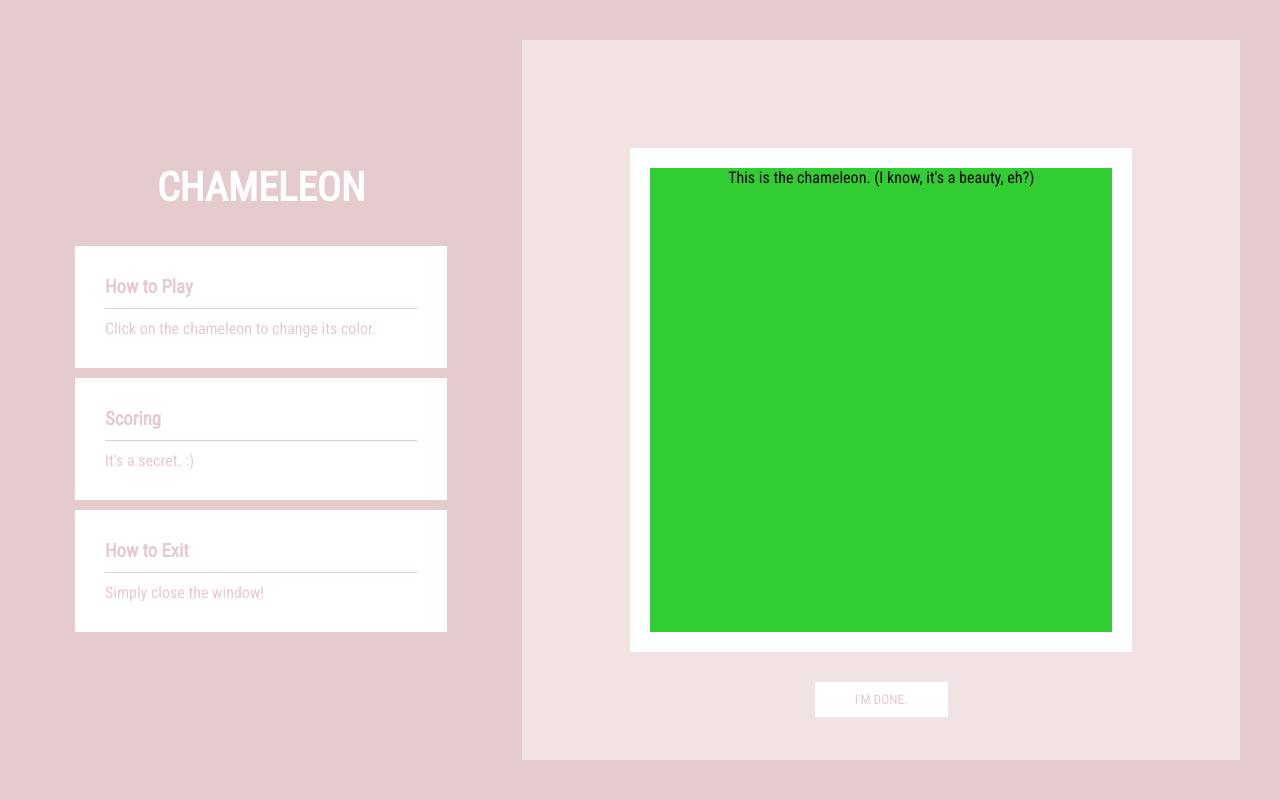
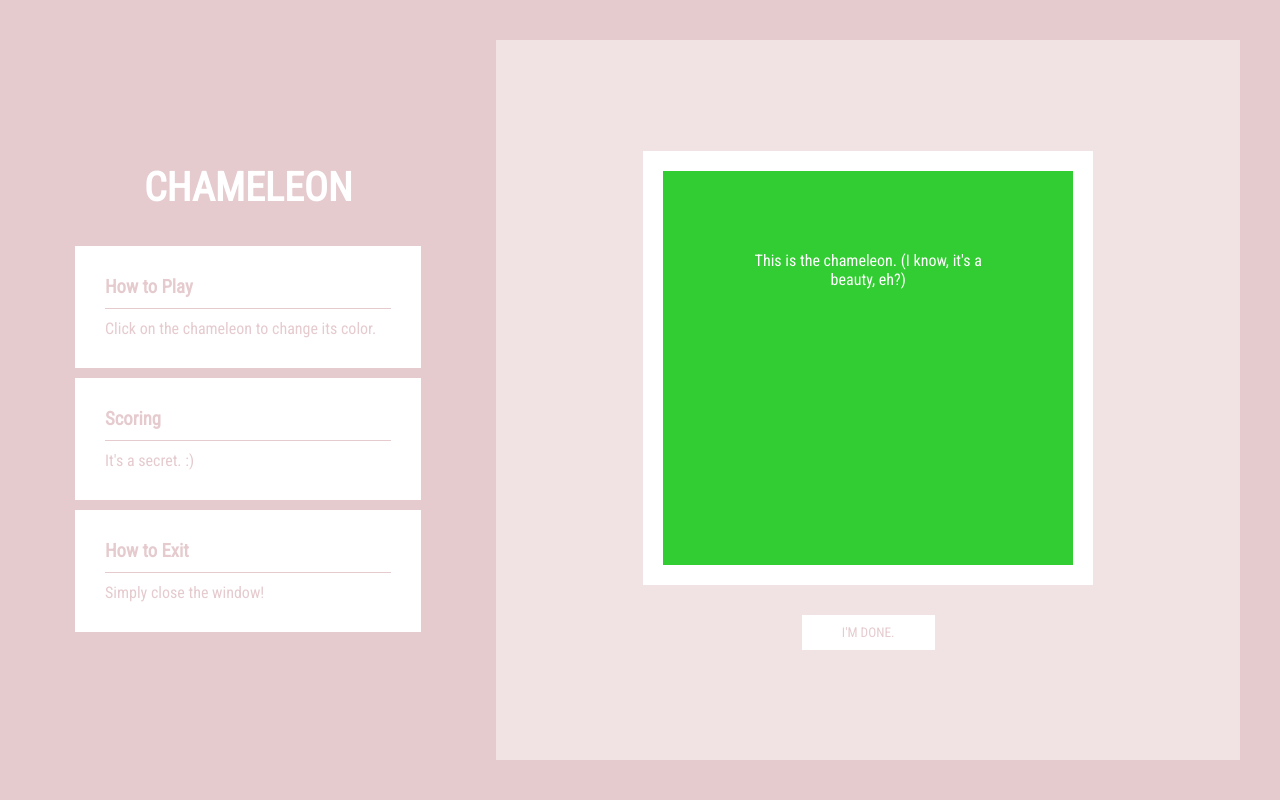
Before and after one commit to TheHacktech/Gametech, a Flask app: template templates/games/chameleon_game.html in a window 1280 px wide. Run offline with Flask 2, Linux system fonts and the light colour scheme; the template is opened without the code that fills it, so the values that code supplies are empty.

Commit message:
chameleon

```diff
--- a/static/stylesheets/chameleon_game.css
+++ b/static/stylesheets/chameleon_game.css
@@ -62,6 +62,7 @@ p, div {
     margin-bottom: 30px; }
 
 #game {
+  padding: 50px;
   flex: 9 auto;
   background-color: #f1e2e4;
   margin: 40px 40px 40px 0px;
@@ -84,7 +85,10 @@ p, div {
   max-height: 70%; }
 
 #chameleon-game {
+  flex: 8 auto;
+  color: #fff;
   border: 20px solid #fff;
+  padding: 80px;
   position: relative;
   width: 100%;
   height: 100%;
@@ -102,10 +106,11 @@ p, div {
   color: #e5cace;
   letter-spacing: 1.1;
   border: none;
+  outline: none;
   background-color: #fff; }
 
 #confirm-submit {
-  margin-top: 10px;
+  margin-top: 30px;
   display: none; }
 
 .infocard {
--- a/static/stylesheets/sass/chameleon_game.scss
+++ b/static/stylesheets/sass/chameleon_game.scss
@@ -75,6 +75,7 @@ p, div {
 }
 
 #game {
+    padding: 50px;
     flex: 9 auto;
     background-color: $lighter;
     margin: 40px 40px 40px 0px;
@@ -99,7 +100,10 @@ p, div {
 }
 
 #chameleon-game {
+    flex: 8 auto;
+    color: #fff;
     border: 20px solid #fff;
+    padding: 80px;
   position: relative;
   width: 100%;
   height: 100%;
@@ -118,10 +122,11 @@ p, div {
     color: $rosegold;
     letter-spacing: 1.1;
     border: none;
+    outline: none;
     background-color: #fff;
 }
 #confirm-submit {
-  margin-top: 10px;
+  margin-top: 30px;
   display: none;
 }
 
--- a/templates/games/chameleon_game.html
+++ b/templates/games/chameleon_game.html
@@ -27,9 +27,9 @@
               <div id="chameleon-game" onclick="change_color('chameleon-game')">
                 This is the chameleon. (I know, it's a beauty, eh?)
               </div>
+            </div>
               <button class="submit-button" onclick="submit_score()">I'm done.</button>
               <div id="confirm-submit"> WOW you didn't even try. A+++ </div>
-            </div>
         </div>
     </div>
   </body>
```
Also changed, not shown: 1 other file.
